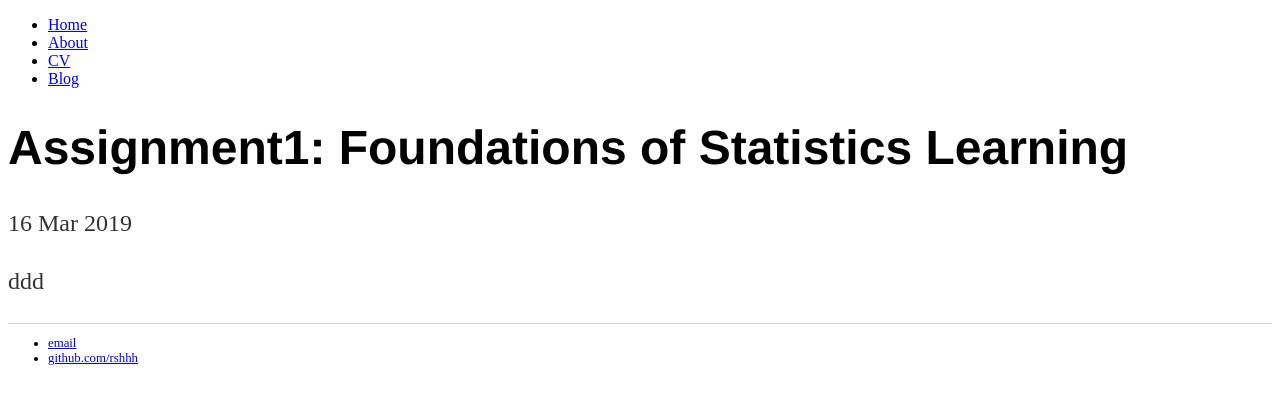
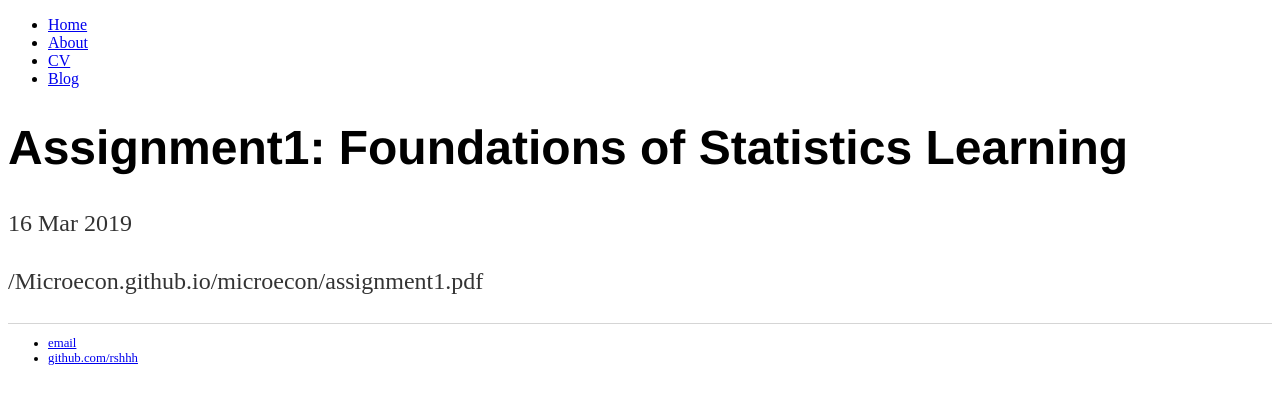
Before and after one commit to RSHHH/Microecon.github.io, a Jekyll site: the page built from _posts/2019-03-16-Assignment1.md, in a window 1280 px wide. Shown: the top 404 px of the page. Built offline with Jekyll 4.4.1, drawn with Linux system fonts in a browser that asks for light colours.

Commit message:
Update 2019-03-16-Assignment1.md

```diff
--- a/_posts/2019-03-16-Assignment1.md
+++ b/_posts/2019-03-16-Assignment1.md
@@ -3,4 +3,4 @@ layout: post
 title: "Assignment1: Foundations of Statistics Learning"
 date: 2019-03-16
 ---
-ddd
+{{site.baseurl}}/microecon/assignment1.pdf
```
